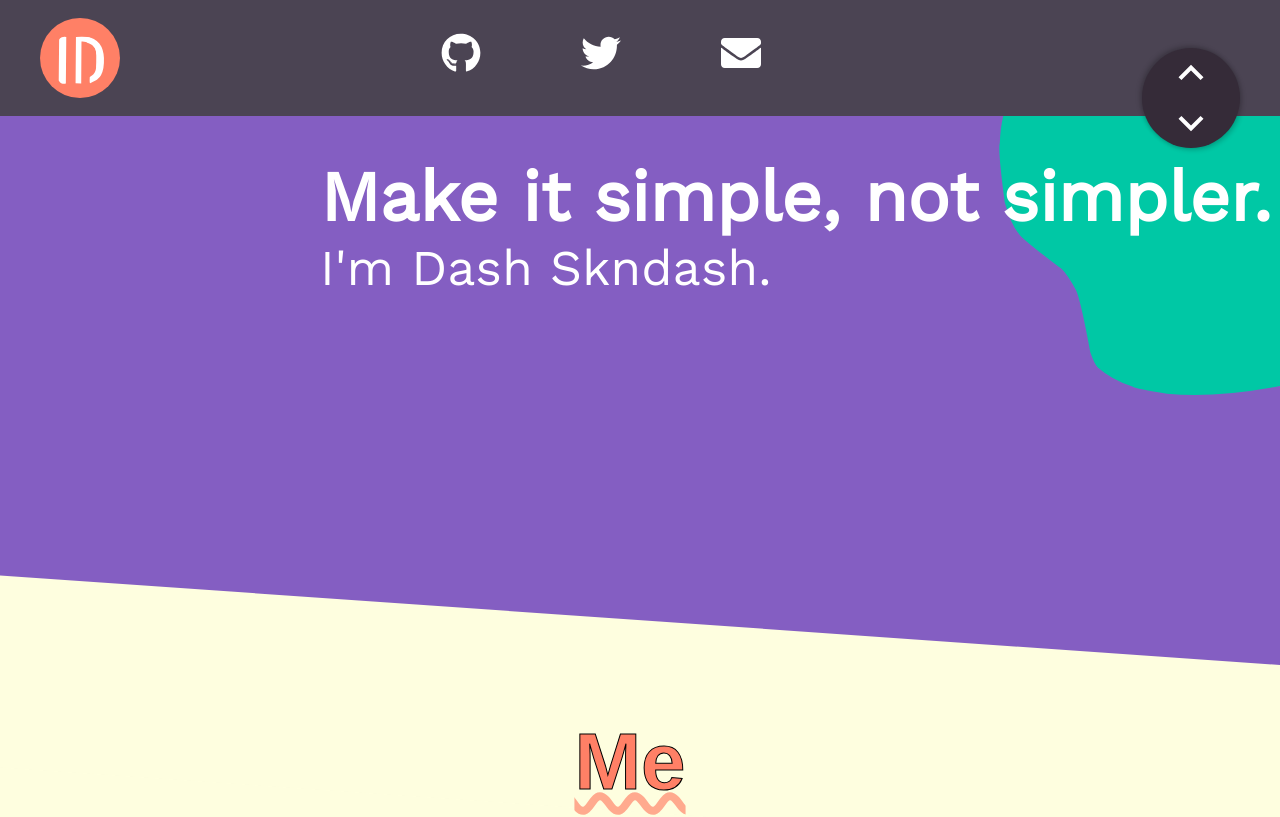
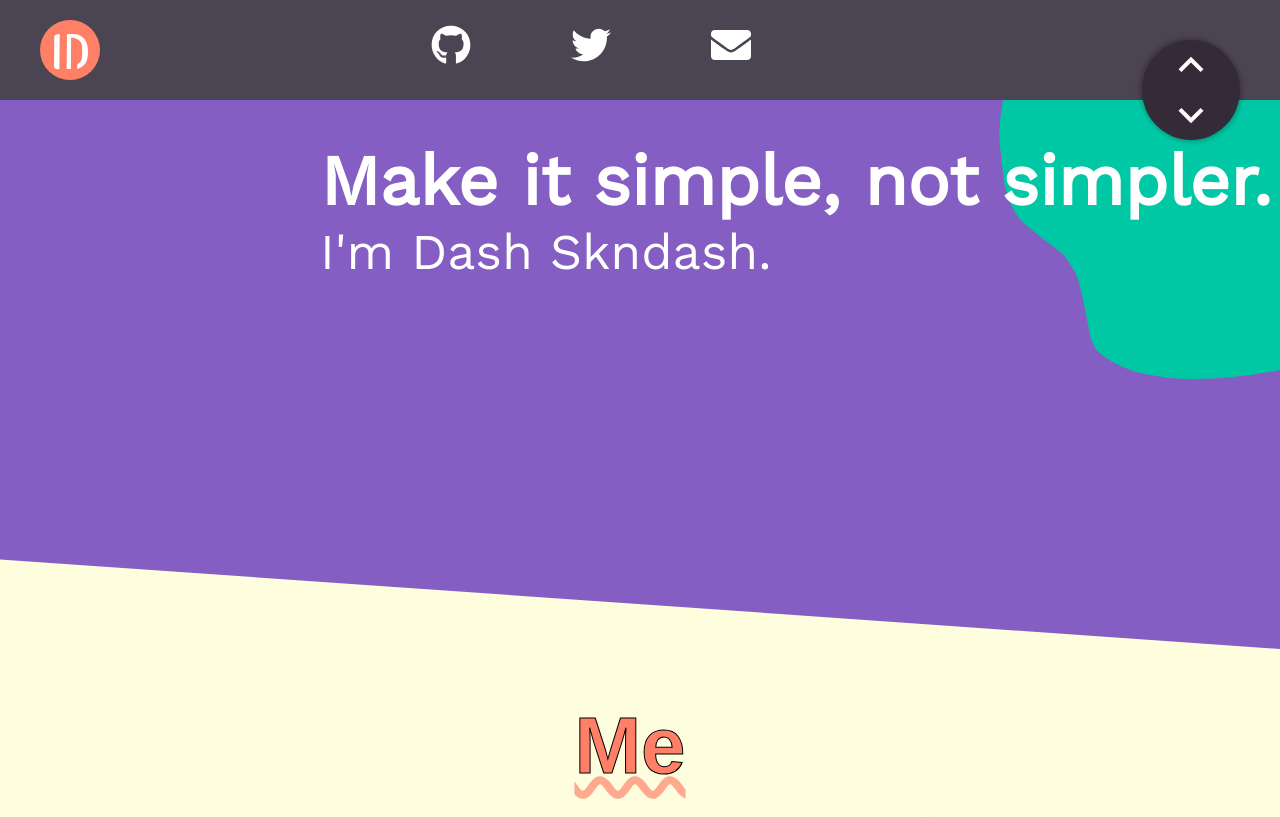
Before and after one commit to skndash96/personal-web, a Next.js app: page / in a window 1280 px wide. Shown: the top 817 px of the page. Built offline with nearby package versions, Linux system fonts and the light colour scheme.

Commit message:
header adjustments

```diff
--- a/components/form.js
+++ b/components/form.js
@@ -179,6 +179,9 @@ const FormContainer = styled.div`
         top: 0.5rem;
         color: rgba(0, 0, 0, 0.5);
         font-size: 0.75rem;
+        ${media.medium`
+            font-size: 0.55rem;
+        `}
     }
     & input[type="submit"] {
         background: #ff8066;
--- a/components/header.js
+++ b/components/header.js
@@ -44,13 +44,13 @@ const Container = styled.div`
     justify-content: space-between;
     align-items: center;
     color: white;
-    padding: 0.2rem 1rem;
+    padding: 0 1rem;
     & .logo {
         position: relative;
         display: grid;
         place-items: center;
-        width: 2rem;
-        height: 2rem;
+        width: 1.5rem;
+        height: 1.5rem;
         border-radius: 100%;
         background: #ff8066;
         overflow: hidden;
```
